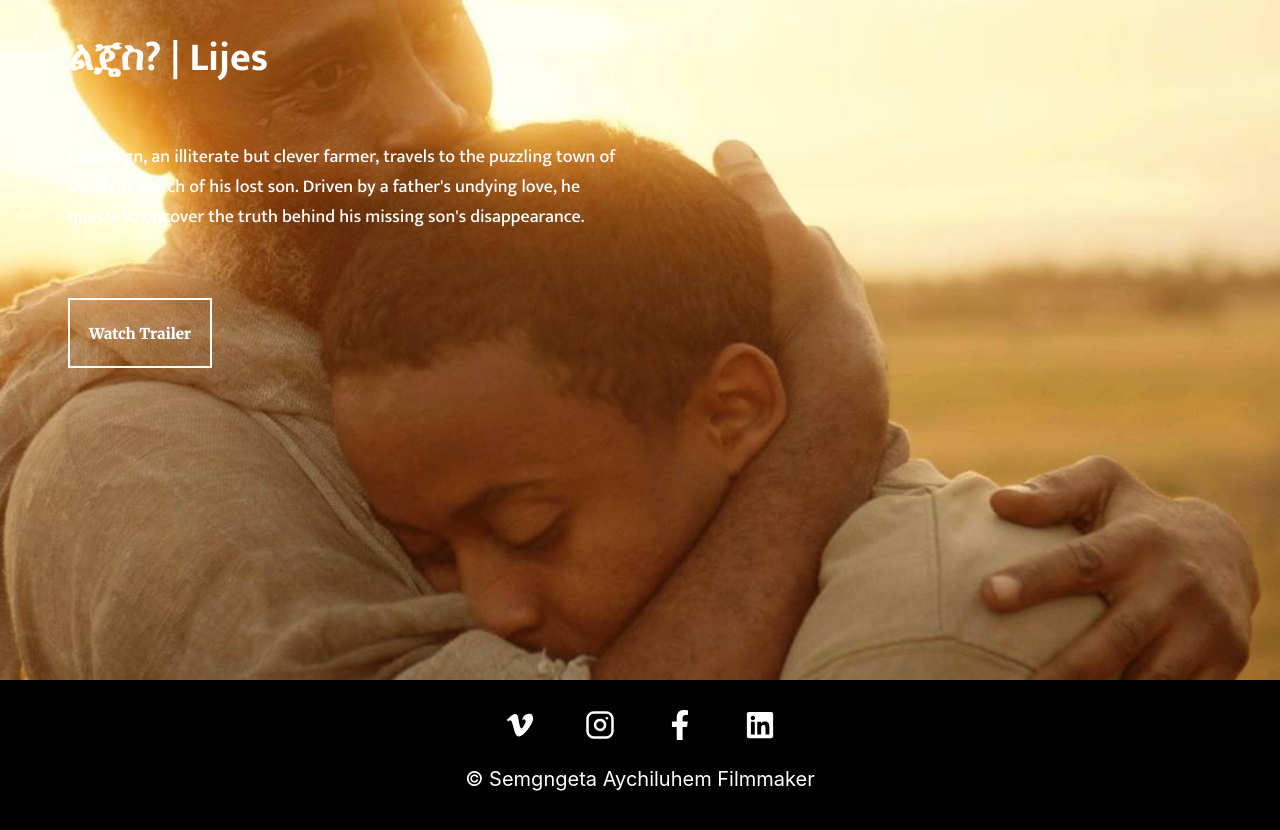
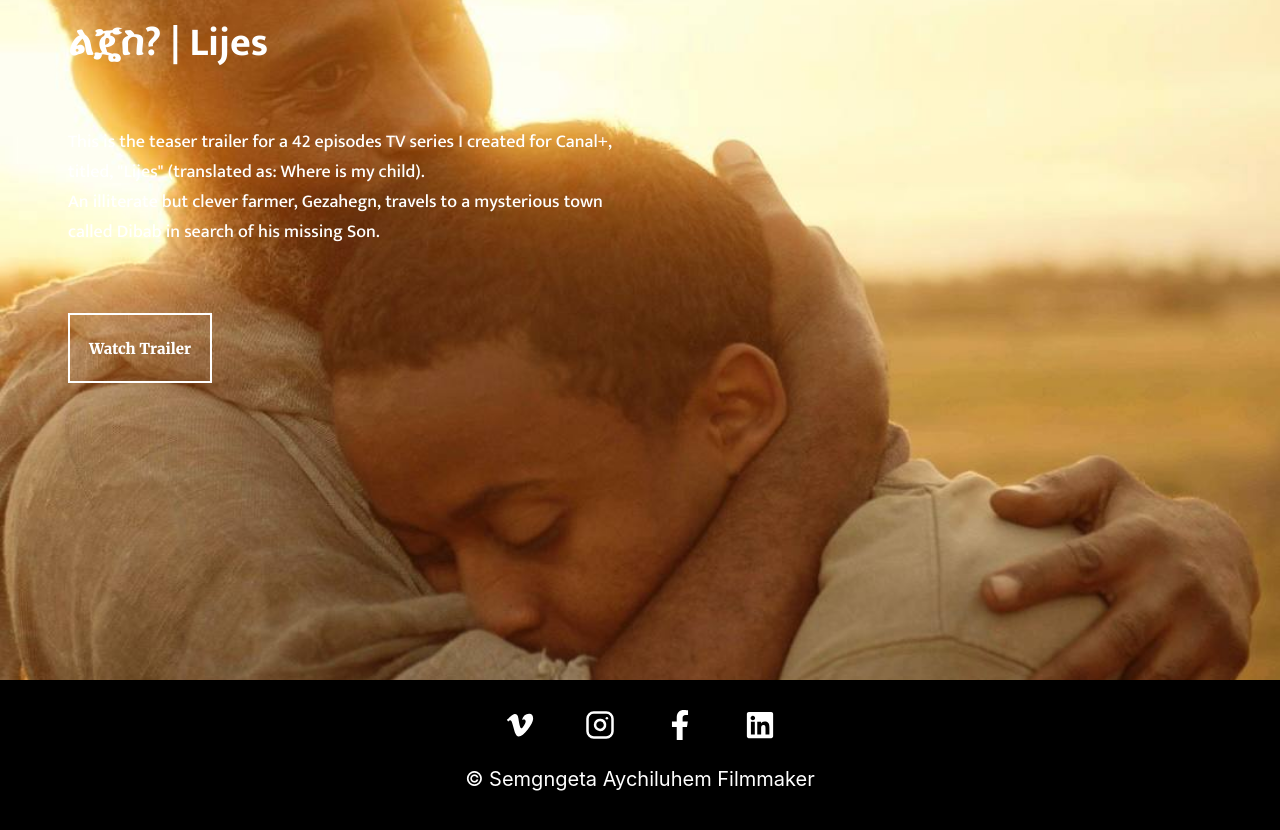
Before and after one commit to wamisha654/Semgngeta, a React (Create React App) app: page /portfolio in a window 1280 px wide. Shown: the part 1020-1850 px from the top of the page. Built offline with nearby package versions, Linux system fonts and the light colour scheme; a web font is replaced by a local one.

Commit message:
about update

```diff
--- a/package.json
+++ b/package.json
@@ -6,12 +6,18 @@
     "@testing-library/jest-dom": "^5.17.0",
     "@testing-library/react": "^13.4.0",
     "@testing-library/user-event": "^13.5.0",
+    "https-browserify": "^1.0.0",
+    "path-browserify": "^1.0.1",
+    "querystring-es3": "^0.2.1",
     "react": "^18.2.0",
     "react-dom": "^18.2.0",
     "react-icons": "^5.0.1",
     "react-router-dom": "^6.22.3",
     "react-scripts": "5.0.1",
     "react-scroll": "^1.9.0",
+    "stream-http": "^3.2.0",
+    "url": "^0.11.3",
+    "vimeo": "^2.3.1",
     "web-vitals": "^2.1.4"
   },
   "scripts": {
--- a/src/Portfolio/Portfolio.js
+++ b/src/Portfolio/Portfolio.js
@@ -23,7 +23,7 @@ const Portfolio = () =>{
         <div className="trailer-lijes">
         <div className = "wanaw">
           <h2> ልጄስ? | Lijes</h2>
-          <p>Gezahegn, an illiterate but clever farmer, travels to the puzzling town of Dibab in search of his lost son. Driven by a father's undying love, he quests to uncover the truth behind his missing son's disappearance. </p>
+          <p>This is the teaser trailer for a 42 episodes TV series I created for Canal+, titled, "Lijes" (translated as: Where is my child).<br /> An illiterate but clever farmer, Gezahegn, travels to a mysterious town called Dibab in search of his missing Son. </p>
           <button>
             Watch Trailer
           </button>
```
Also changed, not shown: 1 other file (tests, documents, lock files or other folders).
